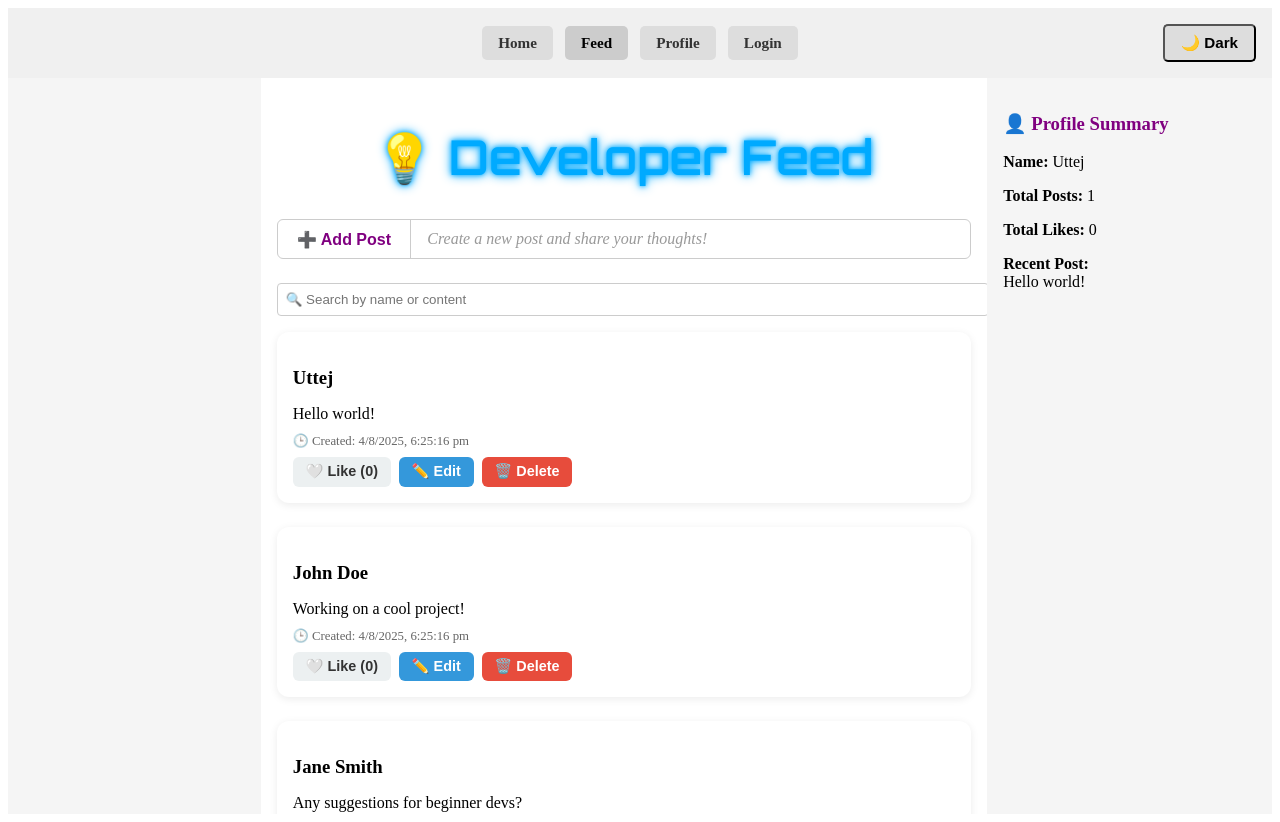
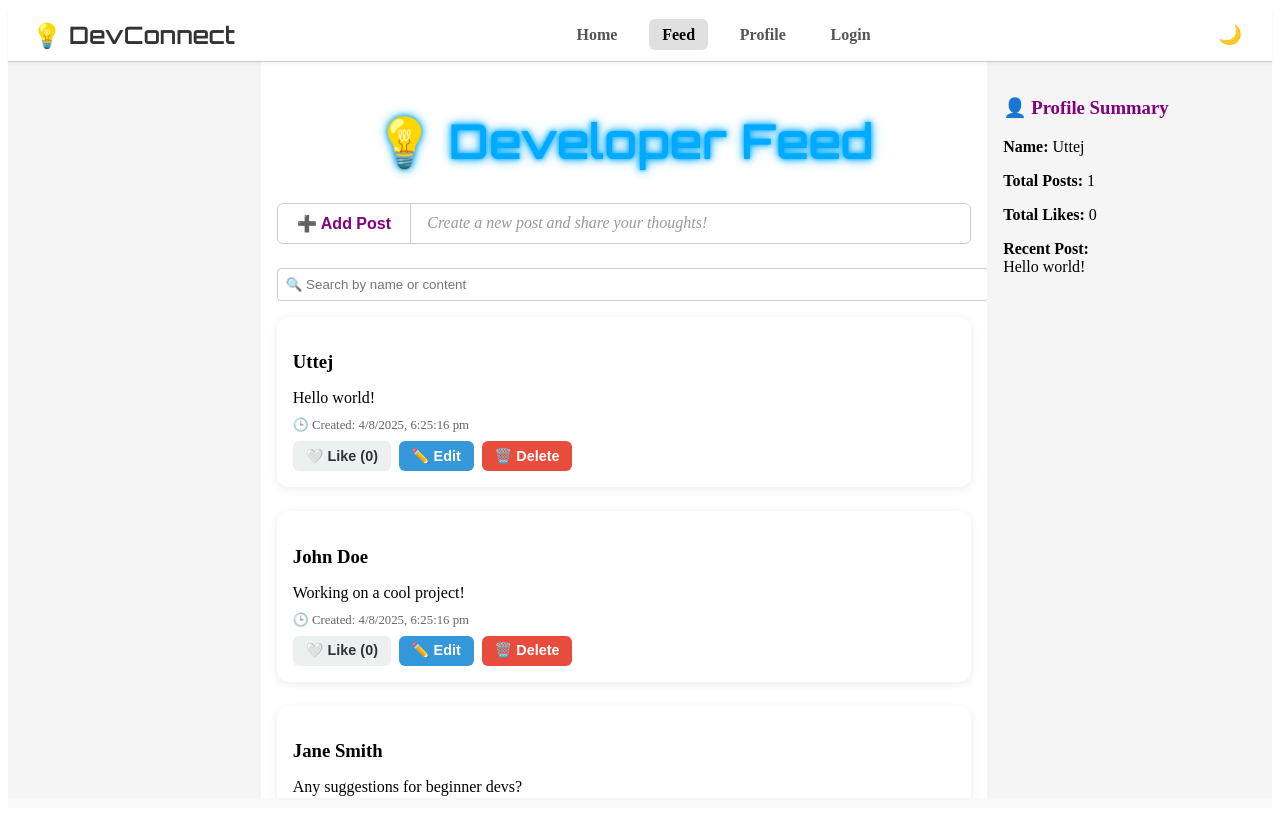
Before and after one commit to uttej-git/devcon, a React (Create React App) app: page /feed in a window 1280 px wide. Built offline with nearby package versions, Linux system fonts and the light colour scheme.

Commit message:
🔧 UI Improvements: Navbar updated

```diff
--- a/src/components/Navbar.jsx
+++ b/src/components/Navbar.jsx
@@ -5,64 +5,97 @@ import { ThemeContext } from '../App';
 const Navbar = () => {
   const { darkMode, setDarkMode } = useContext(ThemeContext);
 
-  const baseStyle = {
-    padding: '0.5rem 1rem',
-    borderRadius: '5px',
-    textDecoration: 'none',
-    fontWeight: 'bold',
-    fontSize: '0.95rem',
-    transition: 'all 0.3s ease',
-  };
-
-  const getLinkStyle = ({ isActive }) => ({
-    ...baseStyle,
-    backgroundColor: isActive
-      ? darkMode ? '#888' : '#ccc'
-      : darkMode ? '#444' : '#ddd',
-    color: isActive
-      ? darkMode ? '#fff' : '#000'
-      : darkMode ? '#eee' : '#333',
-  });
-
-  return (
-    <nav
-      style={{
+  const navStyle = {
     display: 'flex',
     justifyContent: 'space-between',
     alignItems: 'center',
-        padding: '1rem',
-        backgroundColor: darkMode ? '#1f1f1f' : '#f0f0f0',
-        color: darkMode ? 'white' : 'black',
-      }}
-    >
-      {/* Left spacer */}
-      <div style={{ flex: 1 }}></div>
+    padding: '0.7rem 1.5rem',
+    backgroundColor: darkMode ? '#121212' : '#ffffff',
+    borderBottom: darkMode ? '1px solid #333' : '1px solid #ccc',
+    boxShadow: '0 2px 4px rgba(0,0,0,0.05)',
+    position: 'sticky',
+    top: 0,
+    zIndex: 1000,
+  };
 
-      {/* Center nav links */}
-      <div style={{ flex: 2, display: 'flex', justifyContent: 'center', gap: '0.75rem' }}>
-        <NavLink to="/" style={getLinkStyle}>Home</NavLink>
-        <NavLink to="/feed" style={getLinkStyle}>Feed</NavLink>
-        <NavLink to="/profile" style={getLinkStyle}>Profile</NavLink>
-        <NavLink to="/login" style={getLinkStyle}>Login</NavLink>
+  const logoStyle = {
+    fontSize: '1.5rem',
+    fontWeight: 'bold',
+    color: darkMode ? '#00ffff' : '#333',
+    fontFamily: 'Orbitron, monospace',
+    textDecoration: 'none',
+  };
+
+  const linksContainer = {
+    display: 'flex',
+    gap: '1.2rem',
+    alignItems: 'center',
+  };
+
+  const linkStyle = {
+    fontWeight: 600,
+    fontSize: '1rem',
+    textDecoration: 'none',
+    color: darkMode ? '#aaa' : '#555',
+    padding: '0.4rem 0.8rem',
+    borderRadius: '6px',
+    transition: '0.2s ease',
+  };
+
+  const activeLinkStyle = {
+    color: darkMode ? '#fff' : '#000',
+    backgroundColor: darkMode ? '#333' : '#e0e0e0',
+  };
+
+  return (
+    <nav style={navStyle}>
+      {/* Logo/Title */}
+      <NavLink to="/" style={logoStyle}>
+        💡 DevConnect
+      </NavLink>
+
+      {/* Navigation Links */}
+      <div style={linksContainer}>
+        <NavLink to="/" style={({ isActive }) => ({
+          ...linkStyle,
+          ...(isActive ? activeLinkStyle : {})
+        })}>
+          Home
+        </NavLink>
+        <NavLink to="/feed" style={({ isActive }) => ({
+          ...linkStyle,
+          ...(isActive ? activeLinkStyle : {})
+        })}>
+          Feed
+        </NavLink>
+        <NavLink to="/profile" style={({ isActive }) => ({
+          ...linkStyle,
+          ...(isActive ? activeLinkStyle : {})
+        })}>
+          Profile
+        </NavLink>
+        <NavLink to="/login" style={({ isActive }) => ({
+          ...linkStyle,
+          ...(isActive ? activeLinkStyle : {})
+        })}>
+          Login
+        </NavLink>
       </div>
 
-      {/* Right theme toggle */}
-      <div style={{ flex: 1, display: 'flex', justifyContent: 'flex-end' }}>
+      {/* Theme Toggle Button */}
       <button
         onClick={() => setDarkMode(!darkMode)}
         style={{
-            ...baseStyle,
-            backgroundColor: darkMode ? '#444' : '#ddd',
-            color: darkMode ? 'white' : 'black',
+          backgroundColor: 'transparent',
+          border: 'none',
+          color: darkMode ? '#ccc' : '#444',
           cursor: 'pointer',
-            display: 'flex',
-            alignItems: 'center',
-            gap: '0.3rem',
+          fontSize: '1.2rem',
         }}
+        title="Toggle theme"
       >
-          {darkMode ? '☀️ Light' : '🌙 Dark'}
+        {darkMode ? '☀️' : '🌙'}
       </button>
-      </div>
     </nav>
   );
 };
```
Lines whose indentation alone changed are shown as unchanged.
